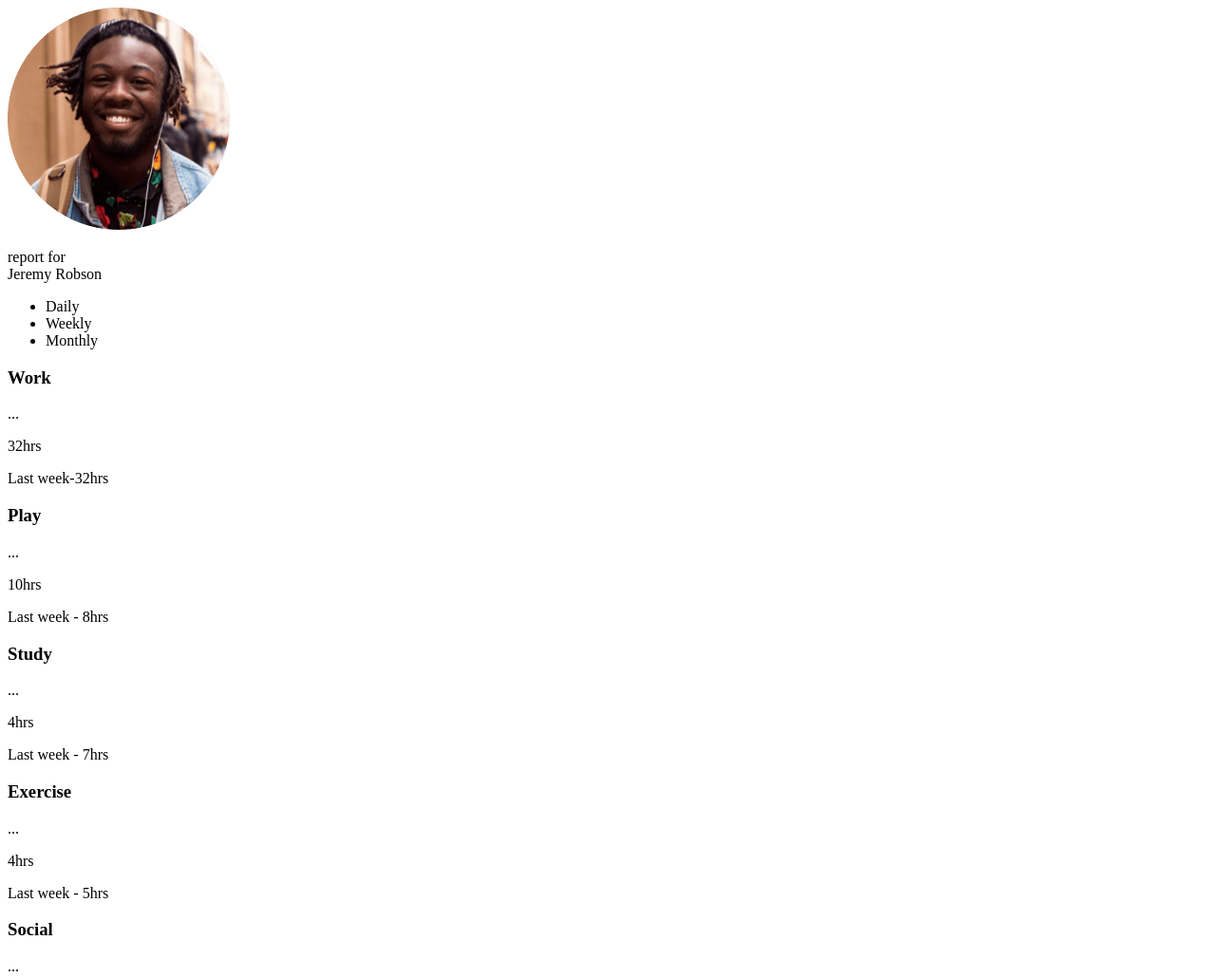
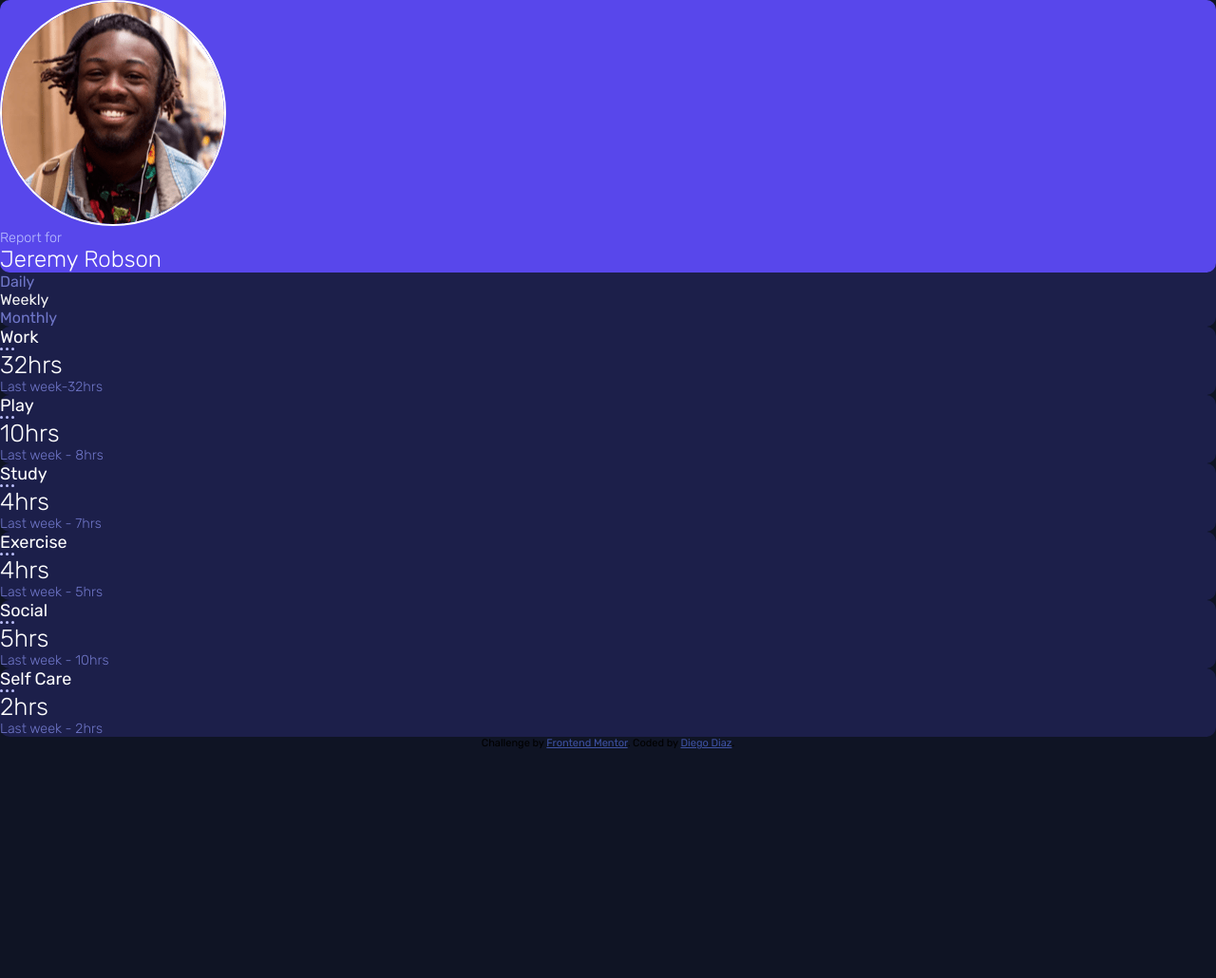
Before and after one commit to dialejo24/time-tracking-dashboard, a plain HTML site: page index.html in a window 1280 px wide. Shown: the top 1030 px of the page at 95% size. After the commit the page ends 800 px from the top, so only its background shows below. Drawn offline with Linux system fonts and the light colour scheme.

Commit message:
add general style by modifing style.css and add some more clases to html elements

```diff
--- a/CSS/style.css
+++ b/CSS/style.css
@@ -1,3 +1,87 @@
+@import url('https://fonts.googleapis.com/css2?family=Rubik:wght@300;400;500&display=swap');
+
+:root {
+    --blue: hsl(246, 80%, 60%);
+    --light-red: hsl(15, 100%, 70%);
+    --soft-blue: hsl(195, 74%, 62%);
+    --light-red-study: hsl(348, 100%, 68%);
+    --lime-green: hsl(145, 58%, 55%);
+    --violet: hsl(264, 64%, 52%);
+    --soft-orange: hsl(43, 84%, 65%);
+    --very-dark-blue: hsl(226, 43%, 10%);
+    --dark-blue: hsl(235, 46%, 20%);
+    --desaturated-blue: hsl(235, 45%, 61%);
+    --pale-blue: hsl(236, 100%, 87%);
+}
+
+* {
+    margin:0;
+    padding:0;
+    box-sizing: border-box;
+}
+
+body {
+    font-family: 'Rubik', sans-serif;
+    background-color: var(--very-dark-blue);
+}
+li {
+    list-style-type:none;
+}
+
+.card {
+    background-color: var(--dark-blue);
+    border-radius: 10px;
+}
+.user {
+    background-color: var(--blue);
+    border-radius: 10px;
+    font-weight: 300;
+}
+.profile_picture img {
+    border:2px solid white;
+    border-radius: 50%;
+}
+.profile_picture + p {
+    color: var(--pale-blue);
+    font-size:.9rem;
+}
+.name {
+    font-size:1.5rem;
+    color:white;
+}
+.periodicity ul {
+    color: var(--desaturated-blue)
+}
+.periodicity li:first-child + li {
+    color:whitesmoke;
+}
+
+h3 {
+    color:white;
+    font-weight: 400;
+    font-size:1.125rem;
+}
+.dots ul {
+    display: flex;
+    gap:3px;
+}
+.dot {
+    width:3px;
+    height:3px;
+    border-radius: 50%;
+    background-color: var(--pale-blue);
+}
+.current_hours {
+    color: white;
+    font-weight: 300;
+    font-size:1.6rem;
+}
+.past_hours {
+    color: var(--desaturated-blue);
+    font-weight: 300;
+    font-size: .9rem;
+}
+
 .attribution {
     font-size: 11px; text-align: center;
 }
--- a/index.html
+++ b/index.html
@@ -11,12 +11,13 @@
 <body>
   <div class="container">
     <main>
-      <div class="user_info">
+      <div class="user_info card">
         <div class="user">
           <div class="profile_picture">
             <img src="images/image-jeremy.png" alt="profile picture">
           </div>
-          <p>report for<br><span class="name">Jeremy Robson</span></p>
+          <p>Report for</p>
+          <p class="name">Jeremy Robson</p>
         </div>
         <div class="periodicity">
           <ul>
@@ -26,11 +27,17 @@
           </ul>
         </div>
       </div>
-      <div class="work_card">
+      <div class="work_card card">
         <div class="info">
           <div class="header">
             <h3>Work</h3>
-            <div class="dots">...</div>
+            <div class="dots">
+              <ul>
+                <li><div class="dot"></div></li>
+                <li><div class="dot"></div></li>
+                <li><div class="dot"></div></li>
+              </ul>
+            </div>
           </div>
           <div class="hours">
             <p class="current_hours">32hrs</p>
@@ -38,11 +45,17 @@
           </div>
         </div>
       </div>
-      <div class="play_card">
+      <div class="play_card card">
         <div class="info">
           <div class="header">
             <h3>Play</h3>
-            <div class="dots">...</div>
+            <div class="dots">
+              <ul>
+                <li><div class="dot"></div></li>
+                <li><div class="dot"></div></li>
+                <li><div class="dot"></div></li>
+              </ul>
+            </div>
           </div>
           <div class="hours">
             <p class="current_hours">10hrs</p>
@@ -50,11 +63,17 @@
           </div>
         </div>
       </div>
-      <div class="study_card">
+      <div class="study_card card">
         <div class="info">
           <div class="header">
             <h3>Study</h3>
-            <div class="dots">...</div>
+            <div class="dots">
+              <ul>
+                <li><div class="dot"></div></li>
+                <li><div class="dot"></div></li>
+                <li><div class="dot"></div></li>
+              </ul>
+            </div>
           </div>
           <div class="hours">
             <p class="current_hours">4hrs</p>
@@ -62,11 +81,17 @@
           </div>
         </div>
       </div>
-      <div class="exercise_card">
+      <div class="exercise_card card">
         <div class="info">
           <div class="header">
             <h3>Exercise</h3>
-            <div class="dots">...</div>
+            <div class="dots">
+              <ul>
+                <li><div class="dot"></div></li>
+                <li><div class="dot"></div></li>
+                <li><div class="dot"></div></li>
+              </ul>
+            </div>
           </div>
           <div class="hours">
             <p class="current_hours">4hrs</p>
@@ -74,11 +99,17 @@
           </div>
         </div>
       </div>
-      <div class="social_card">
+      <div class="social_card card">
         <div class="info">
           <div class="header">
             <h3>Social</h3>
-            <div class="dots">...</div>
+            <div class="dots">
+              <ul>
+                <li><div class="dot"></div></li>
+                <li><div class="dot"></div></li>
+                <li><div class="dot"></div></li>
+              </ul>
+            </div>
           </div>
           <div class="hours">
             <p class="current_hours">5hrs</p>
@@ -86,11 +117,17 @@
           </div>
         </div>
       </div>
-      <div class="selfcare_card">
+      <div class="selfcare_card card">
         <div class="info">
           <div class="header">
             <h3>Self Care</h3>
-            <div class="dots">...</div>
+            <div class="dots">
+              <ul>
+                <li><div class="dot"></div></li>
+                <li><div class="dot"></div></li>
+                <li><div class="dot"></div></li>
+              </ul>
+            </div>
           </div>
           <div class="hours">
             <p class="current_hours">2hrs</p>
```
